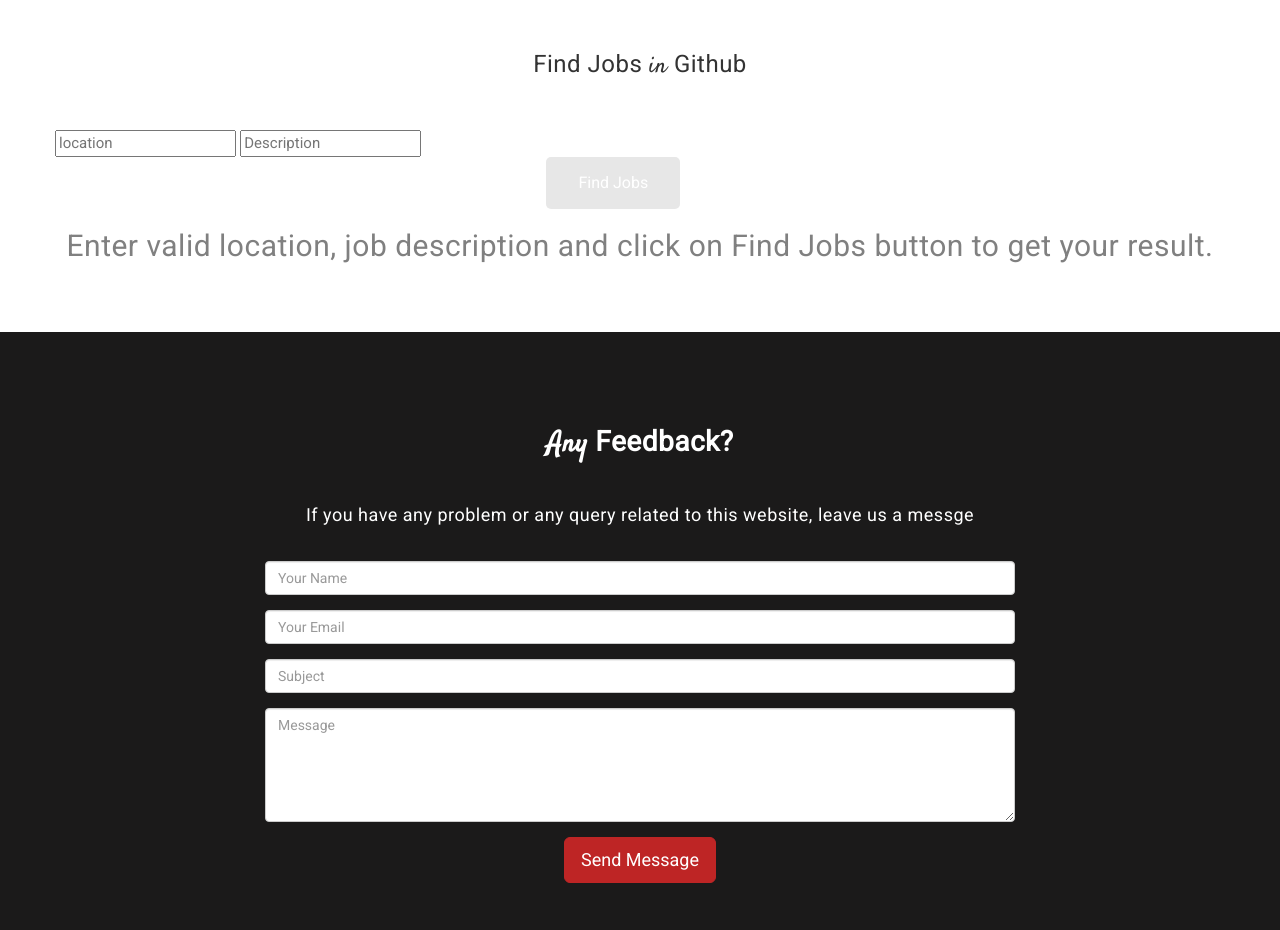
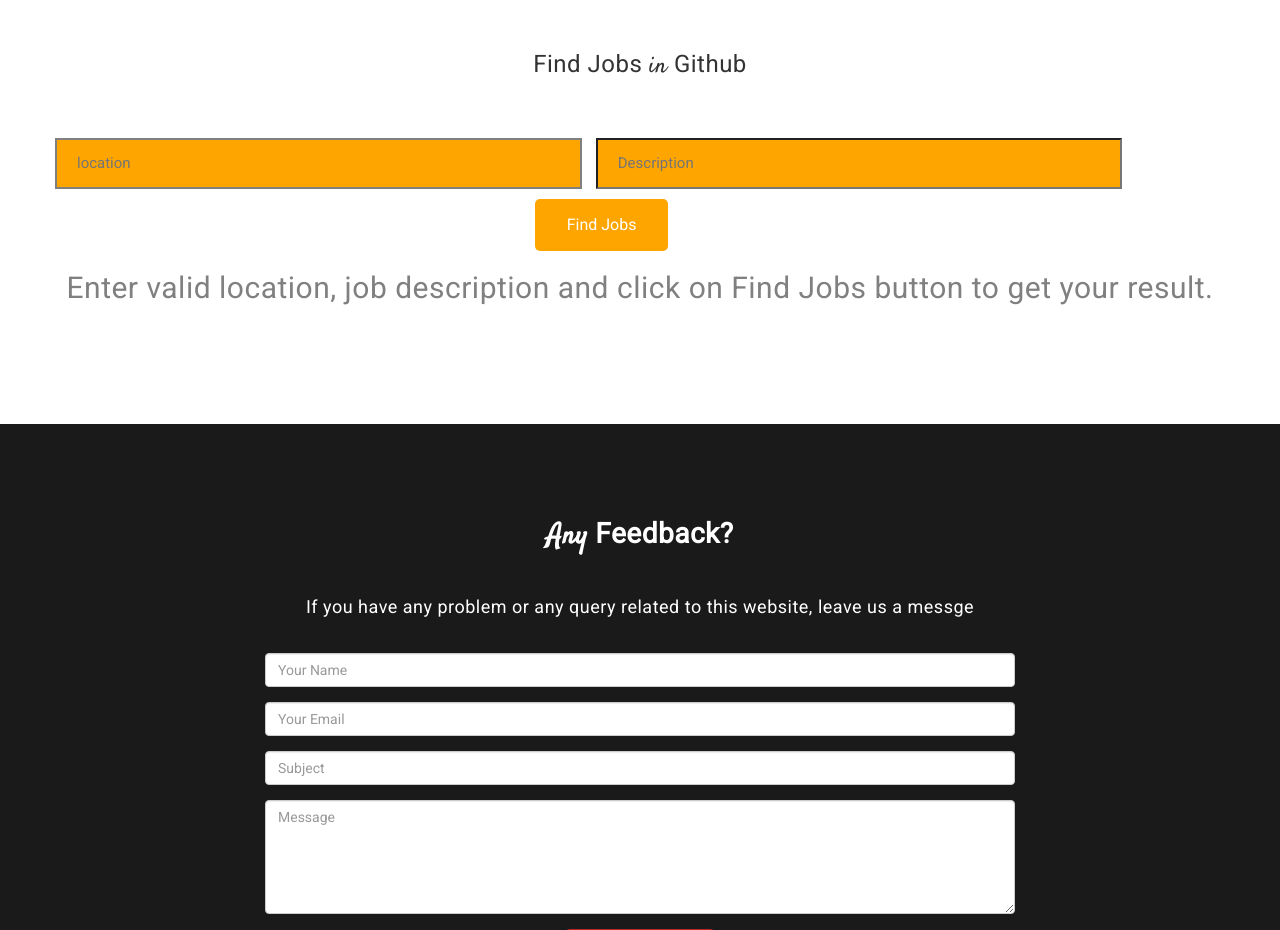
Before and after one commit to manshu12/GithubJobProject, a website: page index.html in a window 1280 px wide. Shown: the part 1120-2050 px from the top of the page. Drawn offline with Linux system fonts and the light colour scheme.

Commit message:
Project completed

```diff
--- a/css/style.css
+++ b/css/style.css
@@ -206,7 +206,7 @@
 }
 
 .test-sec button {
-    background:#e7e7e7 ;
+    background:orange ;
       border: none;
     color: white;
     padding: 15px 32px;
@@ -214,7 +214,7 @@
     text-decoration: none;
     display: inline-block;
     font-size: 16px;
-    margin-left:42%;
+    margin-left:41%;
     border-radius: 5px;
 }
 
--- a/index.html
+++ b/index.html
@@ -105,8 +105,8 @@
             </blockquote> -->
 
           <!-- </div> -->
-          <input type="text" placeholder = "location" id="location" required/>
-          <input type="text" placeholder = "Description" id="description" required/>
+          <input type="text" placeholder = "location" id="location" required style="width: 45%;padding: 13px 20px;margin: 8px 0; margin-bottom: 10px; box-sizing: border-box;background-color:orange;color: white; border: 2px solid gray "/>
+          <input type="text" placeholder = "Description" id="description" required style="width: 45%;padding: 13px 20px;margin: 8px 10px; margin-bottom: 10px;box-sizing: border-box;background-color:orange;color: white; border: px solid gray"/>
 
             <div class="mybtn" >
                 <button id="button1" onclick="findyourjob();">Find Jobs</button>
@@ -119,10 +119,10 @@
 
       </div>
     </div>
-    <div id="message">
+    <div id="message" style="margin: 10px 10px 10px 10px; padding: 5px 5px 5px 5px;">
 
     </div>
-    <div class="result" id="result">
+    <div class="result" id="result" style="margin: 10px 10px 10px 10px; padding: 5px 5px 5px 5px;">
 
   </div>
 
@@ -158,7 +158,7 @@
               <div class="validation"></div>
             </div>
 
-            <div class="text-center"><button type="submit" class="btn btn-primary btn-lg">Send Message</button></div>
+            <div class="text-center"><button type="submit" class="btn btn-primary btn-lg" onclick="message();">Send Message</button></div>
           </form>
         </div>
 
--- a/js/scripts.js
+++ b/js/scripts.js
@@ -86,3 +86,6 @@
         console.log(result);
     }
 }
+function message(){
+    alert("Thank you for your feedback! Your message is sent");
+}
```
